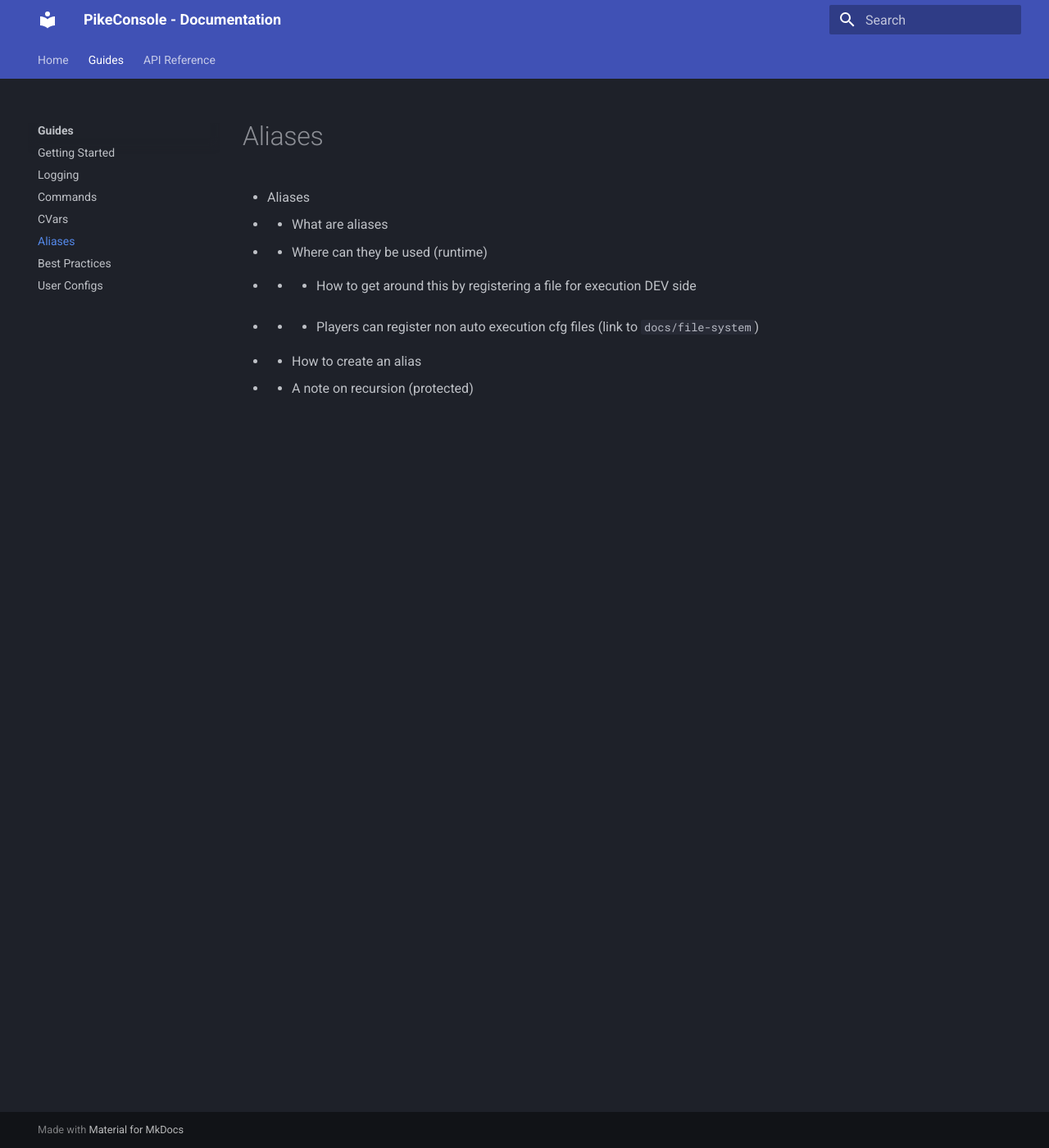
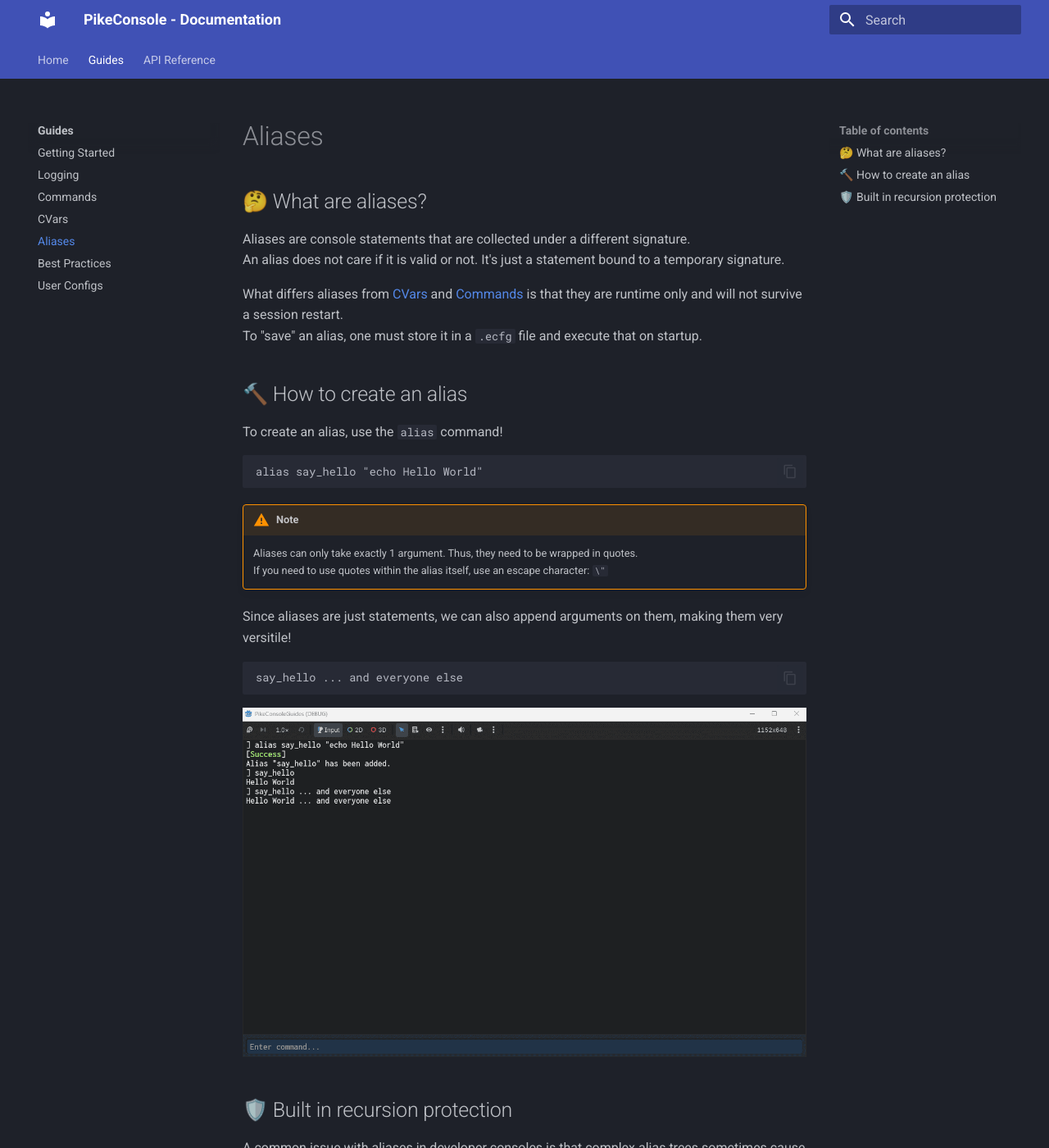
Before and after one commit to VonRiddarn/PikeConsole, an MkDocs documentation site: the page built from docs/guides/aliases.md, in a window 1280 px wide and 1400 px high. Shown: the whole window at 82% size. Built offline with MkDocs 1.6.1 and Material for MkDocs 9.7.7, drawn with Linux system fonts in a browser that asks for light colours; some of the changed text lies outside the part shown.

Commit message:
docs: add alias guide

````diff
--- a/docs/guides/aliases.md
+++ b/docs/guides/aliases.md
@@ -1,9 +1,45 @@
 # Aliases
 
-- Aliases
--   - What are aliases
--   - Where can they be used (runtime)
--   -   - How to get around this by registering a file for execution DEV side
--   -   - Players can register non auto execution cfg files (link to `docs/file-system`)
--   - How to create an alias
--   - A note on recursion (protected)
+## 🤔 What are aliases?
+
+Aliases are console statements that are collected under a different signature.
+An alias does not care if it is valid or not. It's just a statement bound to a temporary signature.
+
+What differs aliases from [CVars](cvars.md) and [Commands](commands.md) is that they are runtime only and will not survive a session restart.
+To "save" an alias, one must store it in a `.ecfg` file and execute that on startup.
+
+## 🔨 How to create an alias
+
+To create an alias, use the `alias` command!
+
+```
+alias say_hello "echo Hello World"
+```
+
+/// warning | Note
+Aliases can only take exactly 1 argument. Thus, they need to be wrapped in quotes.
+If you need to use quotes within the alias itself, use an escape character: `\"`
+///
+
+Since aliases are just statements, we can also append arguments on them, making them very versitile!
+```
+say_hello ... and everyone else
+```
+
+![IMAGE_1](../_media/guides/aliases/1.png)
+
+## 🛡️ Built in recursion protection
+
+A common issue with aliases in developer consoles is that complex alias trees sometimes cause infinite loops.
+This could freeze the main thread and crash the game.
+
+PikeConsole comes with automatic recursion detection and protection though. Allowing aliases to run until they become recursive.
+
+Try this statement:
+```
+alias A "echo A; B"; alias B "echo B; C"; alias C "echo C; A"
+```
+
+Once all aliases are registered, try running any of them (`A`, `B` or `C`) and see what happens:
+
+![IMAGE_2](../_media/guides/aliases/2.png)
````
Also changed, not shown: docs/_media/guides/aliases/1.png (added), docs/_media/guides/aliases/2.png (added).
